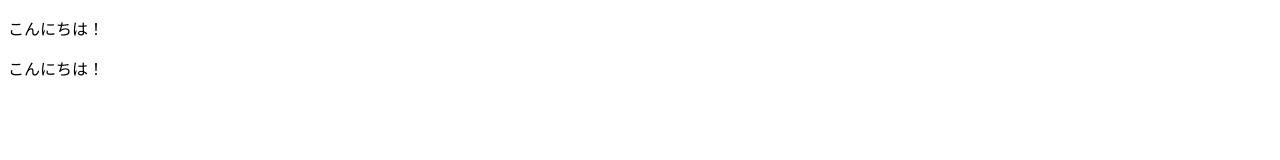
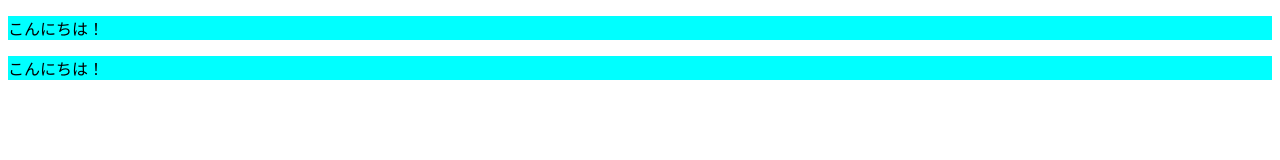
Before and after one commit to okaka-c/BasicCSS, a plain HTML site: page index.html in a window 1280 px wide. Drawn offline with Linux system fonts and the light colour scheme.

Commit message:
add: style

```diff
--- a/index.html
+++ b/index.html
@@ -9,4 +9,9 @@
   <p>こんにちは！</p>
   <p>こんにちは！</p>
 </body>
+<style>
+  p {
+    background-color: aqua;
+  }
+</style>
 </html>
```
